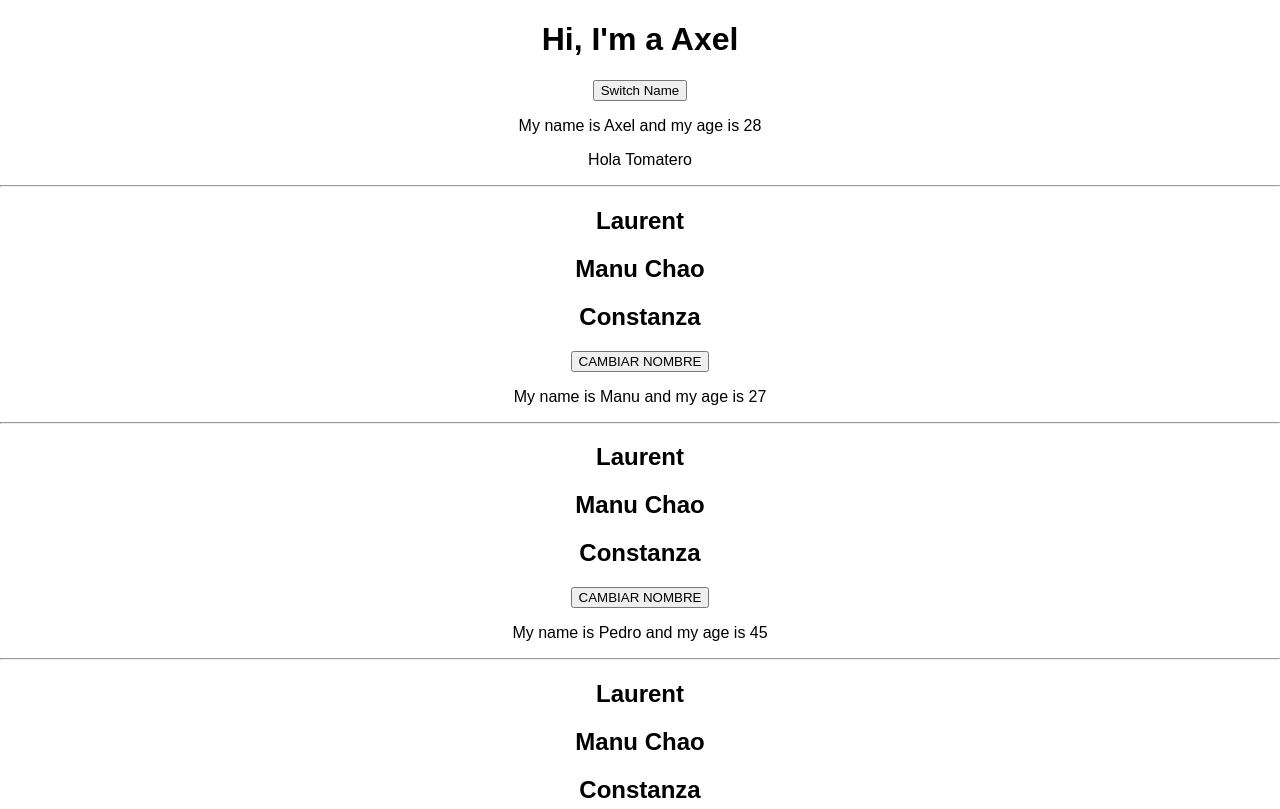
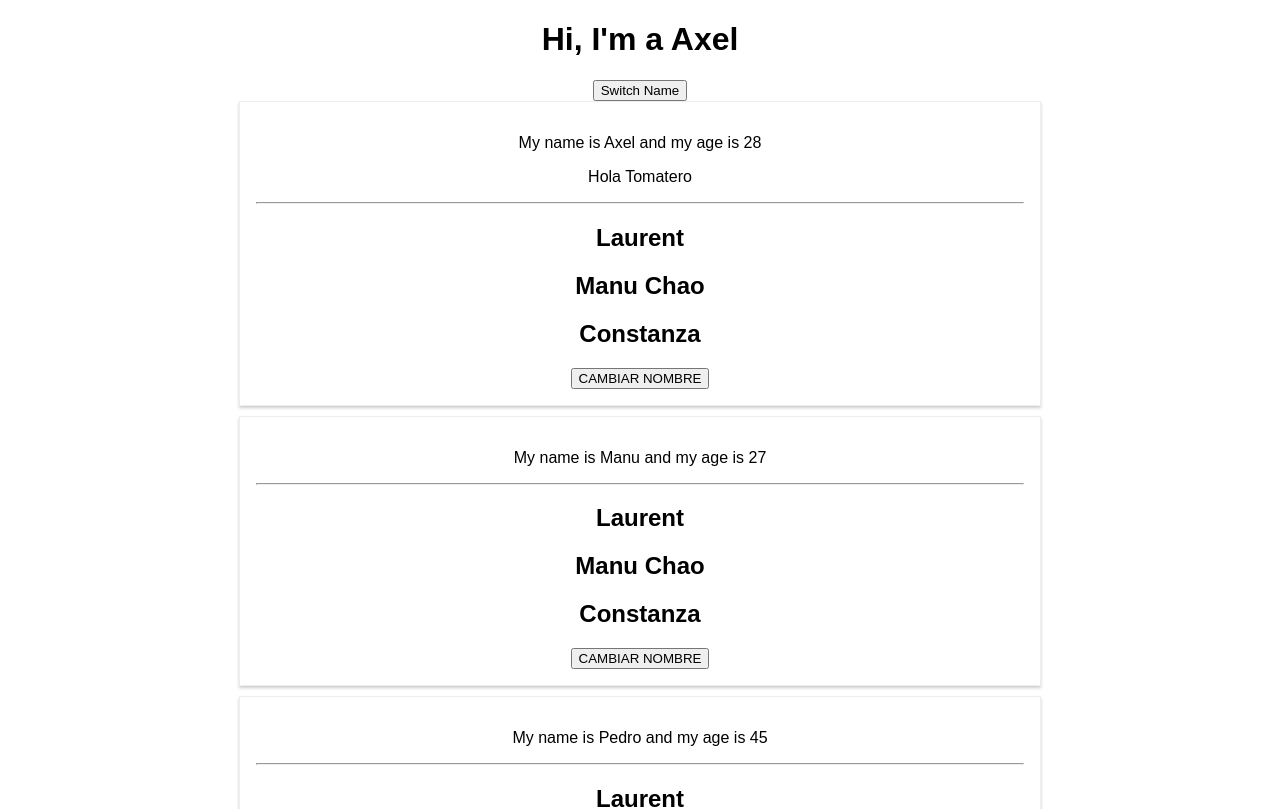
Before and after one commit to axelobscura/REACT-COMPLETE-GUIDE, a React (Create React App) app: page / in a window 1280 px wide. Shown: the top 809 px of the page. Built offline with nearby package versions, Linux system fonts and the light colour scheme.

Commit message:
Adding Styles
Adding some styles

```diff
--- /dev/null
+++ b/src/Person/Person.css
@@ -0,0 +1,9 @@
+.Person {
+  width: 60%;
+  margin: auto;
+  border: 1px solid #eee;
+  box-shadow: 0 2px 3px #ccc;
+  padding: 16px;
+  text-align: center;
+  margin-bottom: 10px;
+}
--- a/src/Person/Person.js
+++ b/src/Person/Person.js
@@ -1,4 +1,5 @@
 import React, {useState} from 'react';
+import './Person.css';
 
 const Person = (props) => {
 
@@ -23,7 +24,7 @@
   }
 
   return (
-    <div>
+    <div className="Person">
       <p>My name is {props.name} and my age is {props.age}</p>
       <p>{props.children}</p>
       <hr/>
```
